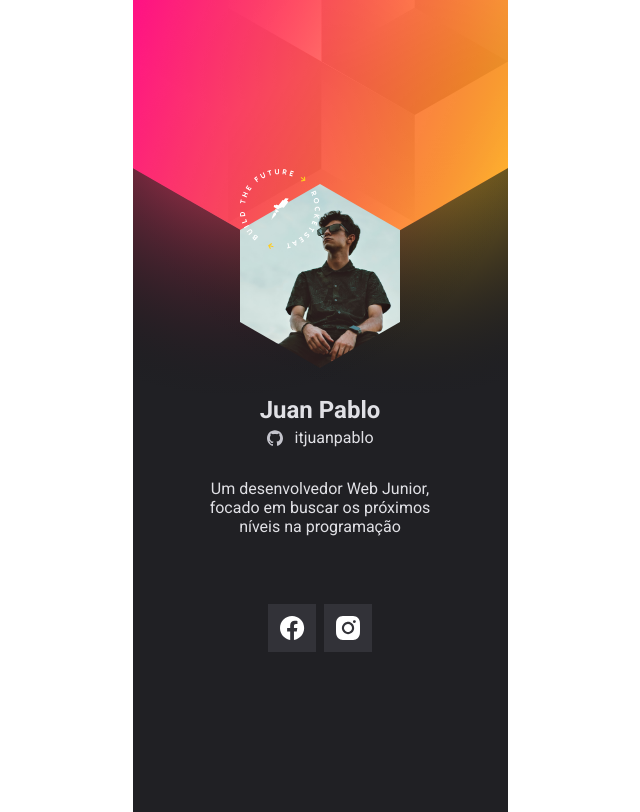
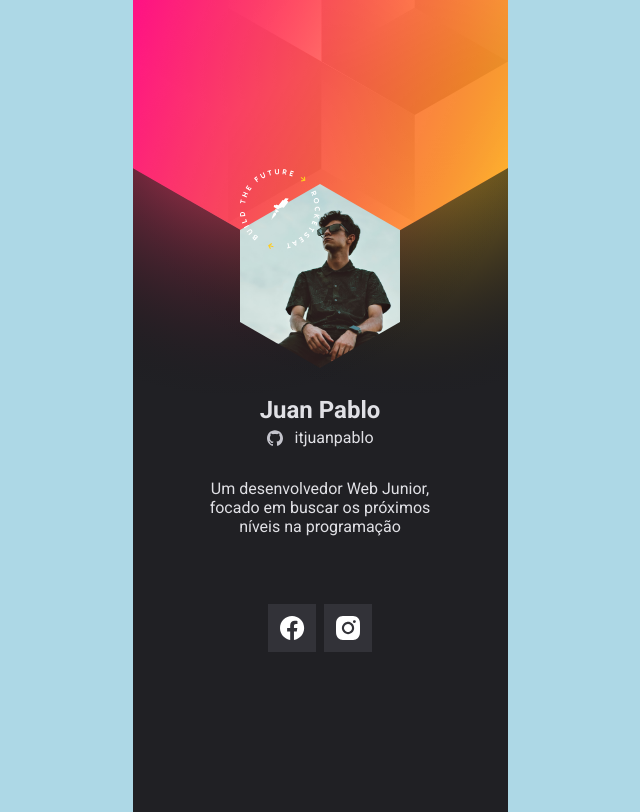
Before and after one commit to itjuanpablo/cracha-nlw-jp, a plain HTML site: page index.html in a window 1280 px wide. Shown: the whole page, without its empty margins (320-960 px from the left). Drawn offline with Linux system fonts and the light colour scheme; no server answers.

Commit message:
Background

```diff
--- a/style.css
+++ b/style.css
@@ -16,7 +16,7 @@ body {
   display: grid;
   place-items: center;
 
-  background: white;
+  background: lightblue;
 }
 
 main {
```
